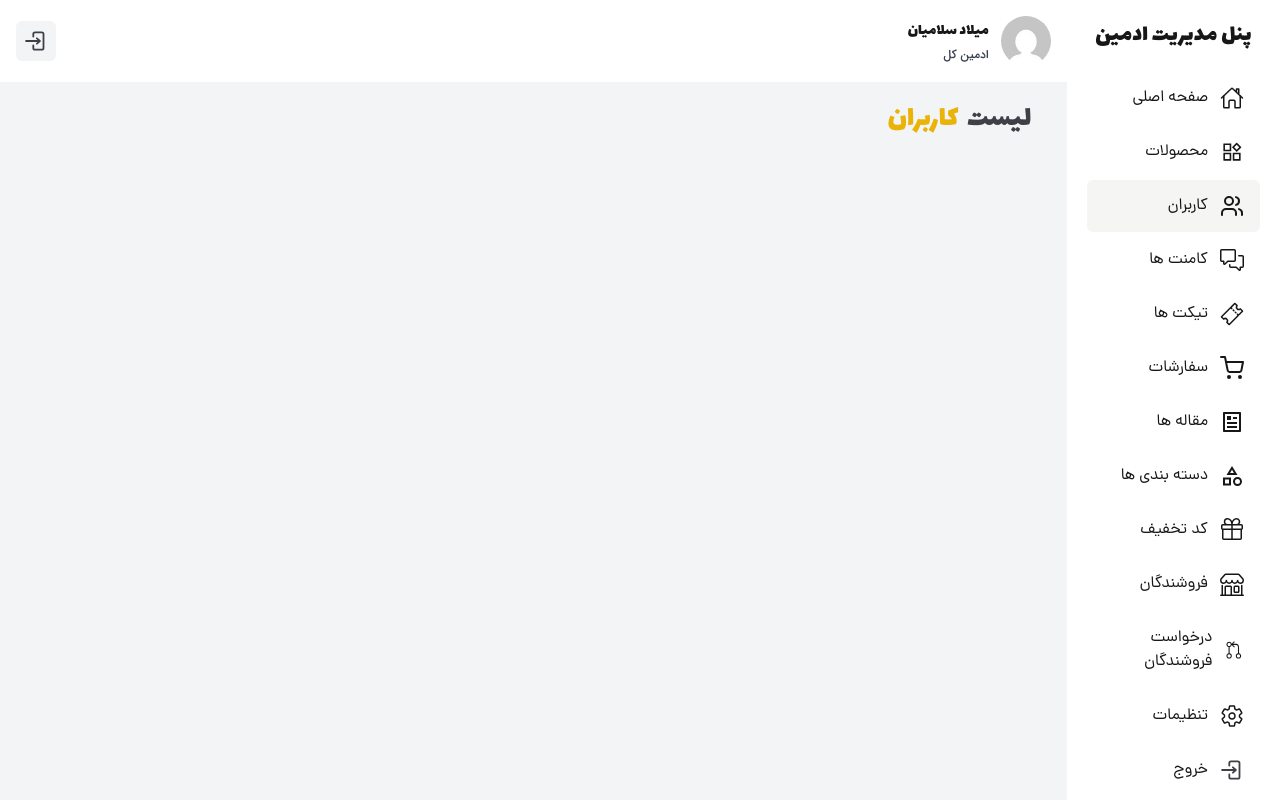
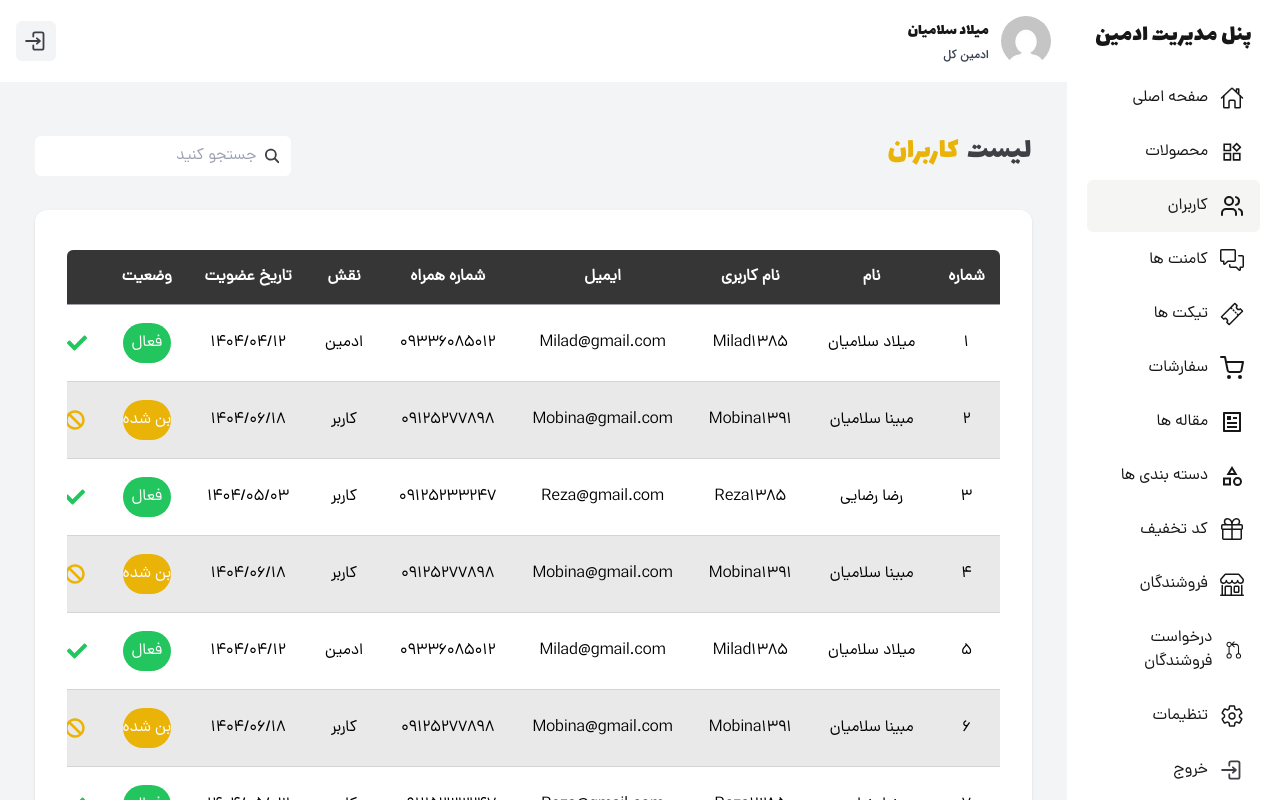
Before and after one commit to milad1385/tool-shop, a Next.js app: page /p-admin/users in a window 1280 px wide. Built offline with nearby package versions, Linux system fonts and the light colour scheme.

Commit message:
use user list component in uset page in admin panel

```diff
--- a/src/app/p-admin/users/page.tsx
+++ b/src/app/p-admin/users/page.tsx
@@ -1,11 +1,14 @@
 import Container from "@/components/modules/p-admin/Container";
 import PageTitle from "@/components/modules/p-admin/PageTitle";
+import TableOperation from "@/components/modules/p-admin/TableOpration";
+import UserList from "@/components/templates/p-admin/UserList";
 import React from "react";
 
 function page() {
   return (
     <Container>
-      <PageTitle content="لیست کاربران" />
+      <TableOperation pageTitle="لیست کاربران" />
+      <UserList />
     </Container>
   );
 }
```
